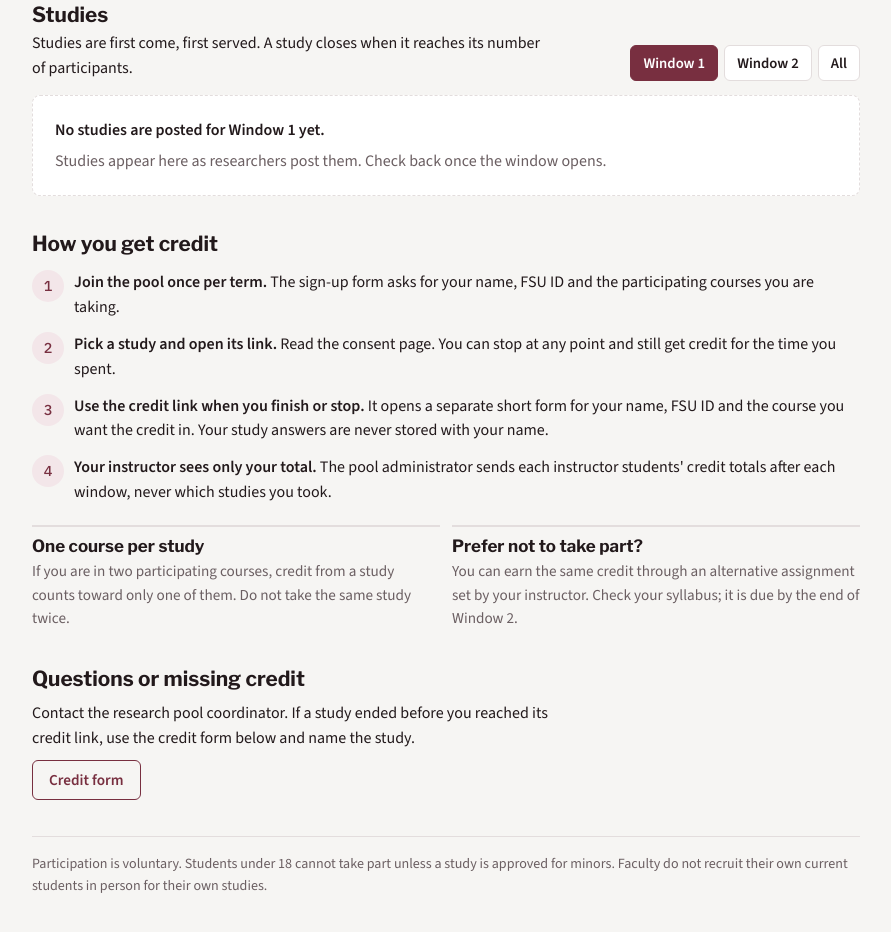
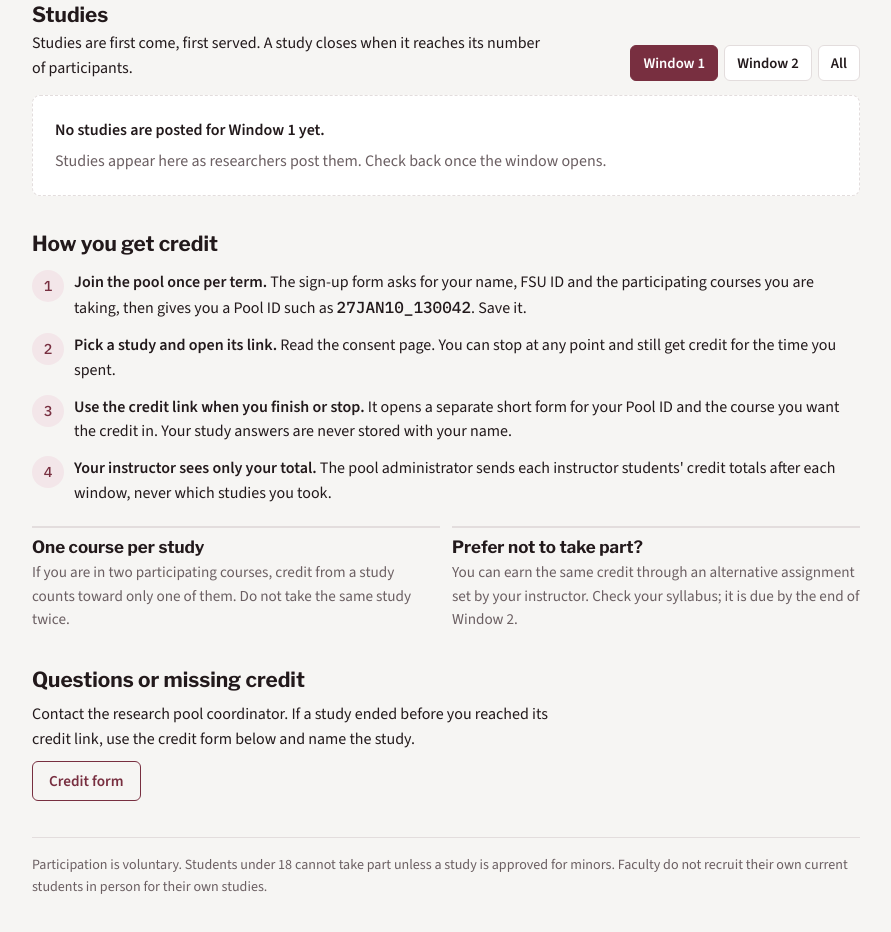
Before and after one commit to yeandye/mgmt-research-studies, a plain HTML site: page index.html in a window 1280 px wide. Shown: the part 717-1649 px from the top of the page, without its empty margins (194-1085 px from the left). Drawn offline with nearby package versions, Linux system fonts and the light colour scheme.

Commit message:
Explain Pool IDs in the credit steps

```diff
--- a/index.html
+++ b/index.html
@@ -141,9 +141,9 @@ footer{color:var(--muted);font-size:.88rem;border-top:1px solid var(--line);padd
   <section aria-labelledby="credit-h">
     <h2 id="credit-h">How you get credit</h2>
     <ol class="steps">
-      <li><div><strong>Join the pool once per term.</strong> The sign-up form asks for your name, FSU ID and the participating courses you are taking.</div></li>
+      <li><div><strong>Join the pool once per term.</strong> The sign-up form asks for your name, FSU ID and the participating courses you are taking, then gives you a Pool ID such as <span class="mono">27JAN10_130042</span>. Save it.</div></li>
       <li><div><strong>Pick a study and open its link.</strong> Read the consent page. You can stop at any point and still get credit for the time you spent.</div></li>
-      <li><div><strong>Use the credit link when you finish or stop.</strong> It opens a separate short form for your name, FSU ID and the course you want the credit in. Your study answers are never stored with your name.</div></li>
+      <li><div><strong>Use the credit link when you finish or stop.</strong> It opens a separate short form for your Pool ID and the course you want the credit in. Your study answers are never stored with your name.</div></li>
       <li><div><strong>Your instructor sees only your total.</strong> The pool administrator sends each instructor students' credit totals after each window, never which studies you took.</div></li>
     </ol>
     <div class="notes" style="margin-top:20px">
```
